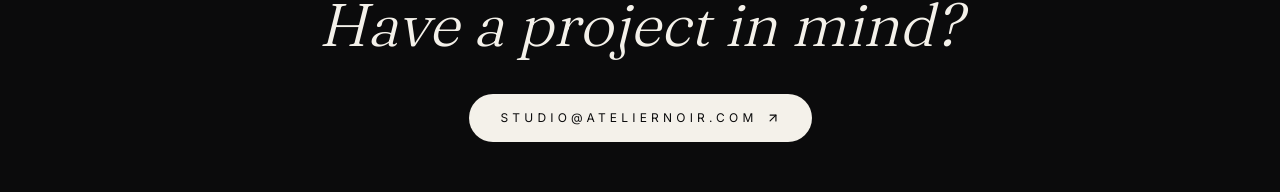
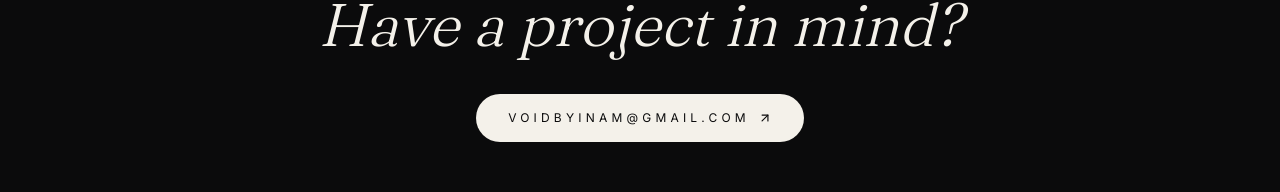
Before and after one commit to inamu3174-droid/Readme, a Next.js app: page / in a window 1280 px wide. Shown: the part 3742-3934 px from the top of the page. Built offline with nearby package versions, Linux system fonts and the light colour scheme.

Commit message:
Update Footer.tsx

```diff
--- a/components/Footer.tsx
+++ b/components/Footer.tsx
@@ -24,14 +24,14 @@ export function Footer() {
         </motion.h2>
 
         <motion.a
-          href="mailto:studio@ateliernoir.com"
+          href="voidbyinam@gmail.com"
           initial={{ opacity: 0, y: 16 }}
           whileInView={{ opacity: 1, y: 0 }}
           viewport={{ once: true, amount: 0.5 }}
           transition={{ duration: 0.7, delay: 0.15 }}
           className="group mt-10 inline-flex items-center gap-2 rounded-full bg-ivory px-8 py-4 font-body text-xs uppercase tracking-widest2 text-ink transition-colors hover:bg-clay"
         >
-          studio@ateliernoir.com
+          voidbyinam@gmail.com
           <ArrowUpRight className="h-3.5 w-3.5 transition-transform group-hover:-translate-y-0.5 group-hover:translate-x-0.5" />
         </motion.a>
       </div>
```
